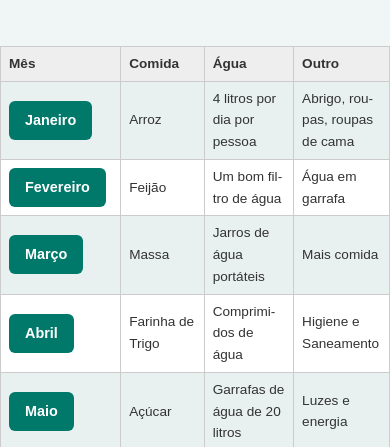
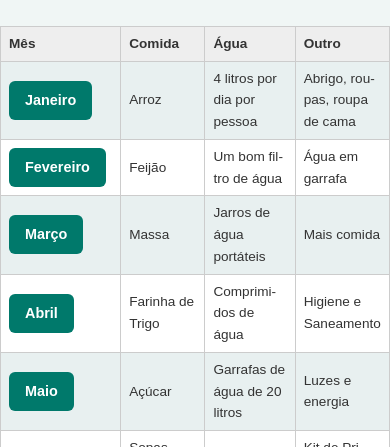
Before and after one commit to wardy2121/emergency-preparedness, a plain HTML site: page index.html in a window 390 px wide. Shown: the part 382-829 px from the top of the page. Drawn offline with Linux system fonts and the light colour scheme.

Commit message:
1.6.2.15

```diff
--- a/index.html
+++ b/index.html
@@ -36,7 +36,7 @@
           </tr>
         </thead>
         <tbody>
-          <tr><td><a class="month-link" href="months/janeiro.html">Janeiro</a></td><td>Arroz</td><td>4 litros por dia por pessoa</td><td>Abrigo, roupas, roupas de cama</td></tr>
+          <tr><td><a class="month-link" href="months/janeiro.html">Janeiro</a></td><td>Arroz</td><td>4 litros por dia por pessoa</td><td>Abrigo, roupas, roupa de cama</td></tr>
           <tr><td><a class="month-link" href="months/fevereiro.html">Fevereiro</a></td><td>Feijão</td><td>Um bom filtro de água</td><td>Água em garrafa</td></tr>
           <tr><td><a class="month-link" href="months/marco.html">Março</a></td><td>Massa</td><td>Jarros de água portáteis</td><td>Mais comida</td></tr>
           <tr><td><a class="month-link" href="months/abril.html">Abril</a></td><td>Farinha de Trigo</td><td>Comprimidos de água</td><td>Higiene e Saneamento</td></tr>
--- a/styles/styles.css
+++ b/styles/styles.css
@@ -212,14 +212,13 @@ footer {
 
 /* Mobile Adjustments */
 @media (max-width: 600px) {
-  body {
-    padding-left: 0px;
-    padding-right: 0px;
+  html, body {
+    padding: 0 !important;
   }
 
   body > *:not(header):not(footer) {
-    padding-left: 0px !important;
-    padding-right: 0px !important;
+    max-width: 100% !important;
+    padding: 0 !important;
   }
 
   header,
```
